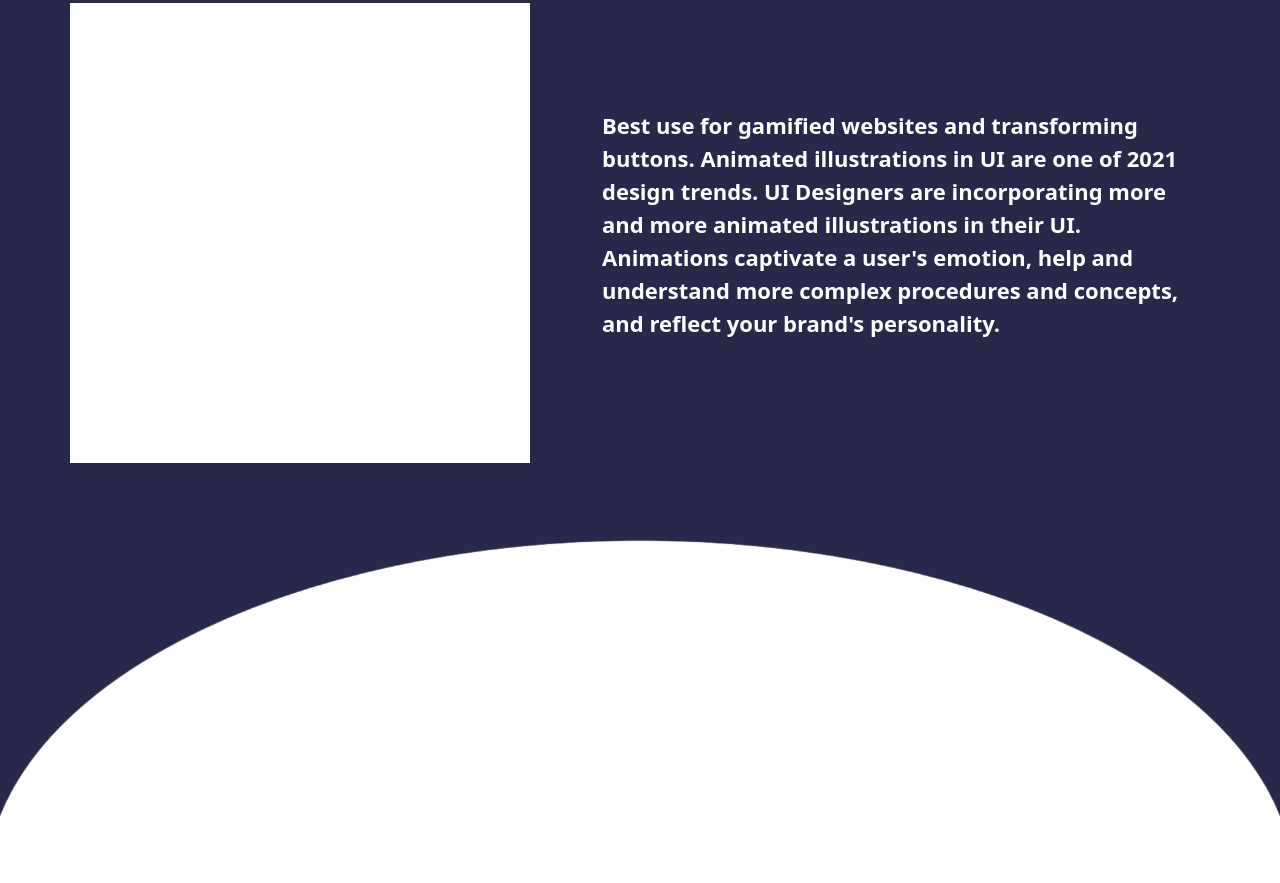
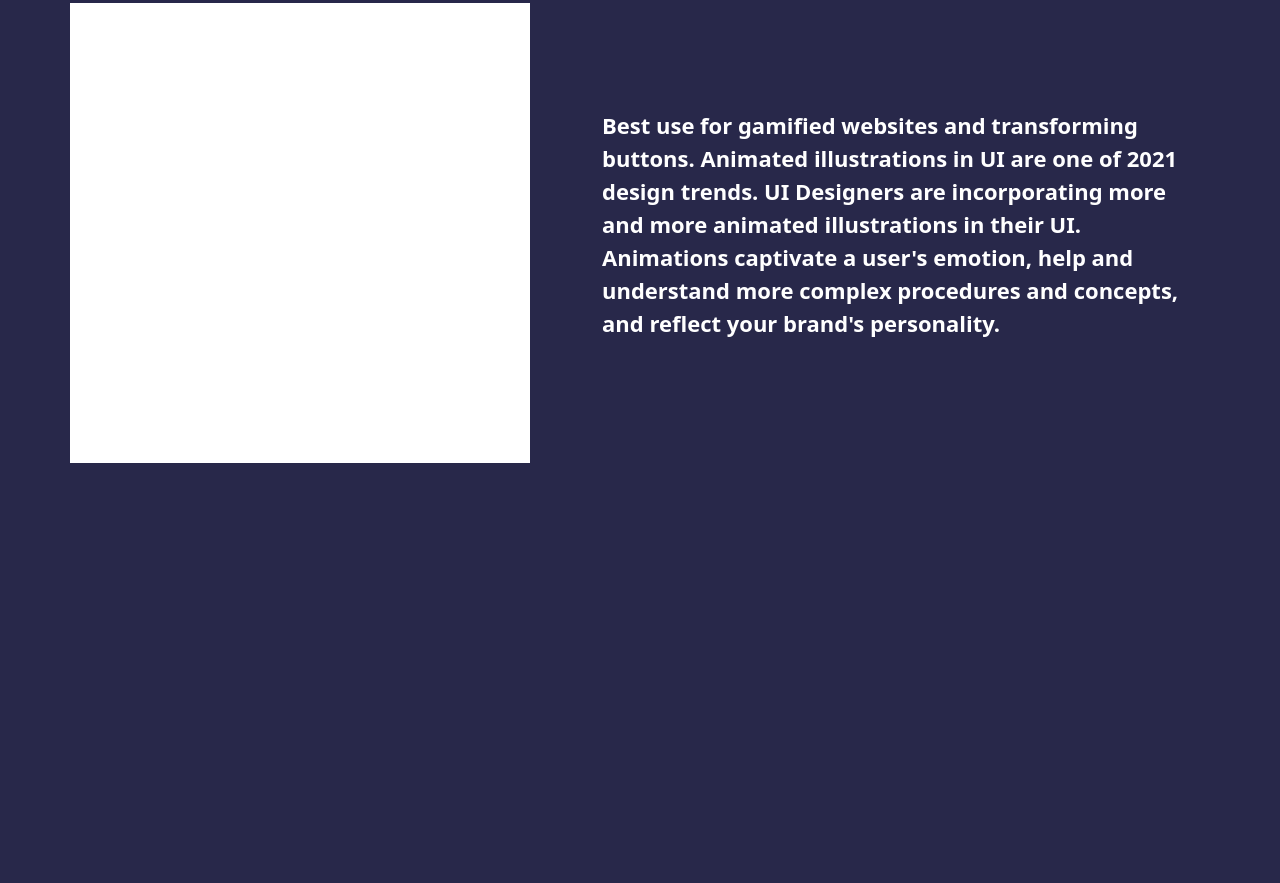
Before and after one commit to Firetryer/WebDev, a plain HTML site: page index.html in a window 1280 px wide. Shown: the part 2994-3877 px from the top of the page. After the commit the page ends 3457 px from the top, so only its background shows below. Drawn offline with nearby package versions, Linux system fonts and the light colour scheme.

Commit message:
Footer image removed

```diff
--- a/index.html
+++ b/index.html
@@ -84,8 +84,6 @@
 
     	</div>
 
-    	<img src="static/footer.png" class="pt-4 img-fluid">
-
 		<script src="https://cdn.jsdelivr.net/npm/bootstrap@5.0.0-beta1/dist/js/bootstrap.bundle.min.js" integrity="sha384-ygbV9kiqUc6oa4msXn9868pTtWMgiQaeYH7/t7LECLbyPA2x65Kgf80OJFdroafW" crossorigin="anonymous"></script>
      	<script src="static/app.js"></script>
     </body>
```
